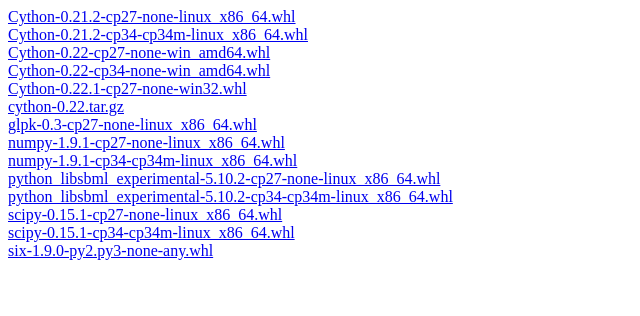
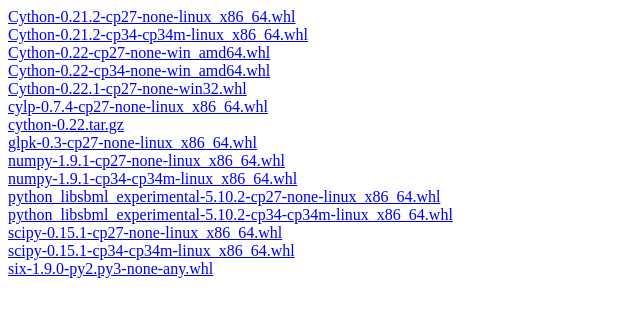
Before and after one commit to opencobra/pypi_cobrapy_travis, a plain HTML site: page index.html in a window 1280 px wide. Shown: the whole page, without its empty margins (0-640 px from the left). Drawn offline with Linux system fonts and the light colour scheme.

Commit message:
add cylp

```diff
--- a/index.html
+++ b/index.html
@@ -6,6 +6,7 @@
 <a href="Cython-0.22-cp27-none-win_amd64.whl">Cython-0.22-cp27-none-win_amd64.whl</a><br>
 <a href="Cython-0.22-cp34-none-win_amd64.whl">Cython-0.22-cp34-none-win_amd64.whl</a><br>
 <a href="Cython-0.22.1-cp27-none-win32.whl">Cython-0.22.1-cp27-none-win32.whl</a><br>
+<a href="cylp-0.7.4-cp27-none-linux_x86_64.whl">cylp-0.7.4-cp27-none-linux_x86_64.whl</a><br>
 <a href="cython-0.22.tar.gz">cython-0.22.tar.gz</a><br>
 <a href="glpk-0.3-cp27-none-linux_x86_64.whl">glpk-0.3-cp27-none-linux_x86_64.whl</a><br>
 <a href="numpy-1.9.1-cp27-none-linux_x86_64.whl">numpy-1.9.1-cp27-none-linux_x86_64.whl</a><br>
```
Also changed, not shown: 1 other file.
